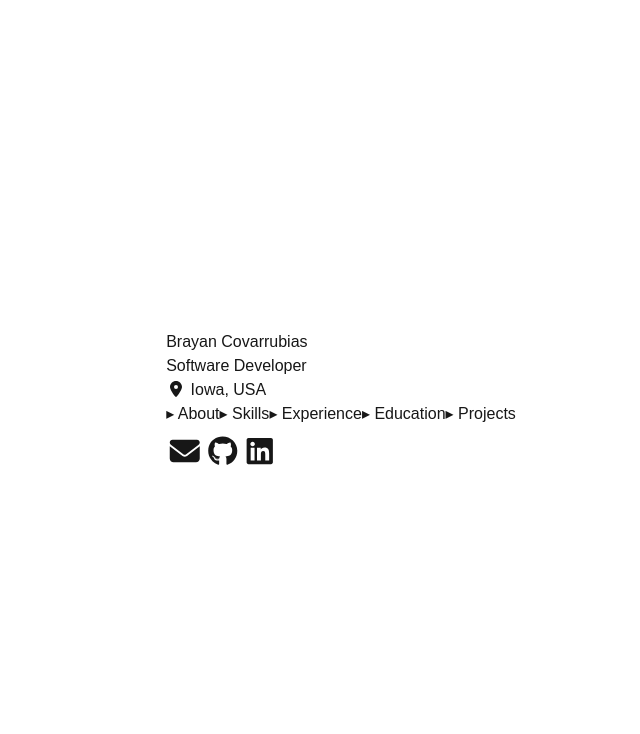
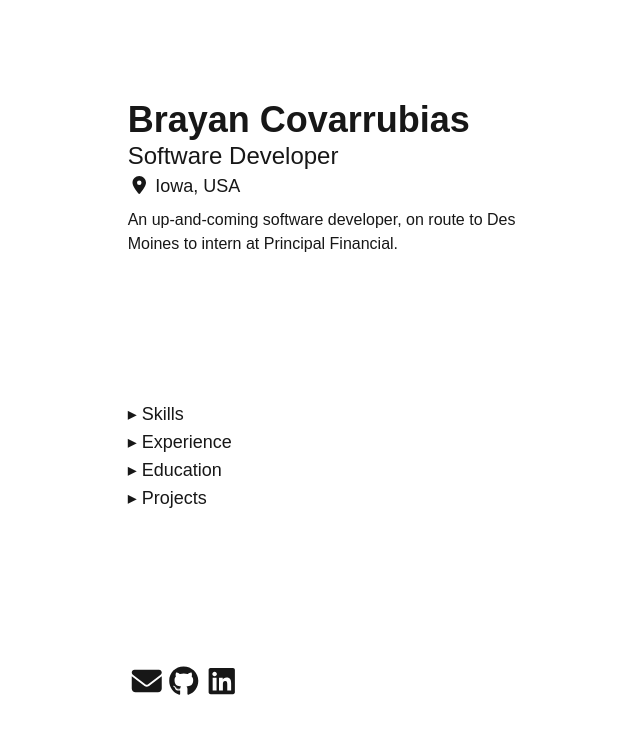
Before and after one commit to braycova/Portfolio, a Next.js app: page / in a window 1280 px wide. Shown: the top 734 px of the page, without its empty margins (299-939 px from the left). Built offline with nearby package versions, Linux system fonts and the light colour scheme.

Commit message:
Updated Contact, styling

```diff
--- a/src/app/page.tsx
+++ b/src/app/page.tsx
@@ -1,9 +1,11 @@
-import Aside from "@/components/Aside";
+import Contact from "@/components/Contact";
+import Portfolio from "@/components/Portfolio";
 
 export default function Home() {
   return (
     <div className="flex items-center justify-center h-screen dark:bg-gray-900">
-      <Aside />
+      <Contact />
+      <Portfolio />
     </div>
   );
 }
--- a/src/components/Aside.tsx
+++ /dev/null
@@ -1,27 +0,0 @@
-import { FontAwesomeIcon } from "@fortawesome/react-fontawesome";
-import { faLocationDot, faEnvelope } from "@fortawesome/free-solid-svg-icons";
-import { faGithub, faLinkedin } from "@fortawesome/free-brands-svg-icons";
-
-export default function Aside() {
-  const links = ["About", "Skills", "Experience", "Education", "Projects"]
-
-  return (
-    <aside>
-      <header>
-        <h1>Brayan Covarrubias</h1>
-        <p>Software Developer</p>
-        <p><FontAwesomeIcon icon={faLocationDot} className="fa-fw"/> Iowa, USA</p>
-      </header>
-      <nav>
-        {links.map((link) => (
-          <a key={link} href={`#${link.toLowerCase()}`}>&#9656; {link}</a>
-        ))}
-      </nav>
-      <nav className="pt-2 text-3xl">
-        <a href="mailto:brayan.cova@outlook.com" target="_blank"><FontAwesomeIcon icon={faEnvelope} className="fa-fw"/></a>
-        <a href="https://github.com/justnoted" target="_blank"><FontAwesomeIcon icon={faGithub} className="fa-fw"/></a>
-        <a href="https://www.linkedin.com/in/brayan-covarrubias-segura/" target="_blank"><FontAwesomeIcon icon={faLinkedin} className="fa-fw"/></a>
-      </nav>
-    </aside>
-  )
-}
--- /dev/null
+++ b/src/components/Contact.tsx
@@ -0,0 +1,28 @@
+import { FontAwesomeIcon } from "@fortawesome/react-fontawesome";
+import { faLocationDot, faEnvelope } from "@fortawesome/free-solid-svg-icons";
+import { faGithub, faLinkedin } from "@fortawesome/free-brands-svg-icons";
+
+export default function Contact() {
+  const links = ["Skills", "Experience", "Education", "Projects"]
+
+  return (
+    <aside className="w-1/3 h-3/4 flex flex-col justify-between">
+      <header>
+        <h1 className="font-bold text-4xl"><a href="#">Brayan Covarrubias</a></h1>
+        <p className="text-2xl">Software Developer</p>
+        <p className="text-lg"><FontAwesomeIcon icon={faLocationDot} className="fa-fw"/> Iowa, USA</p>
+        <p className="mt-2">An up-and-coming software developer, on route to Des Moines to intern at Principal Financial.</p>
+      </header>
+      <nav className="flex flex-col">
+        {links.map((link) => (
+          <a key={link} href={`#${link.toLowerCase()}`} className="text-lg">&#9656; {link}</a>
+        ))}
+      </nav>
+      <nav className="pt-2 text-3xl">
+        <a href="mailto:brayan.cova@outlook.com" target="_blank" title="Shoot me an email!"><FontAwesomeIcon icon={faEnvelope} className="fa-fw"/></a>
+        <a href="https://github.com/justnoted" target="_blank" title="GitHub"><FontAwesomeIcon icon={faGithub} className="fa-fw"/></a>
+        <a href="https://www.linkedin.com/in/brayan-covarrubias-segura/" target="_blank" title="LinkedIn"><FontAwesomeIcon icon={faLinkedin} className="fa-fw"/></a>
+      </nav>
+    </aside>
+  )
+}
--- /dev/null
+++ b/src/components/Portfolio.tsx
@@ -0,0 +1,6 @@
+export default function Portfolio() {
+  return (
+    <div>
+    </div>
+  )
+}
```
